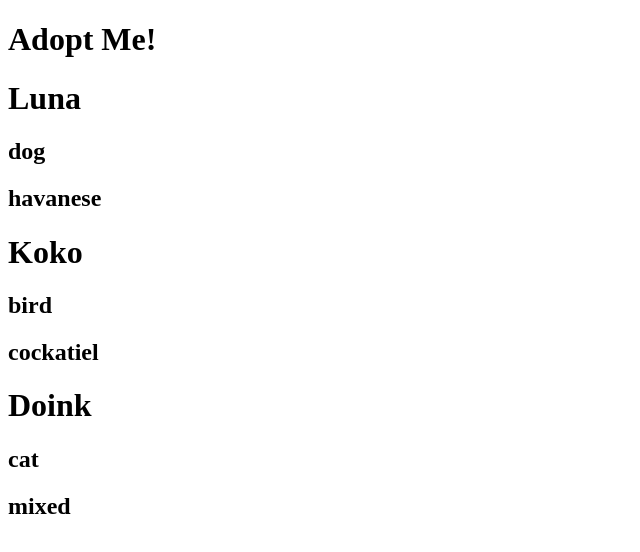
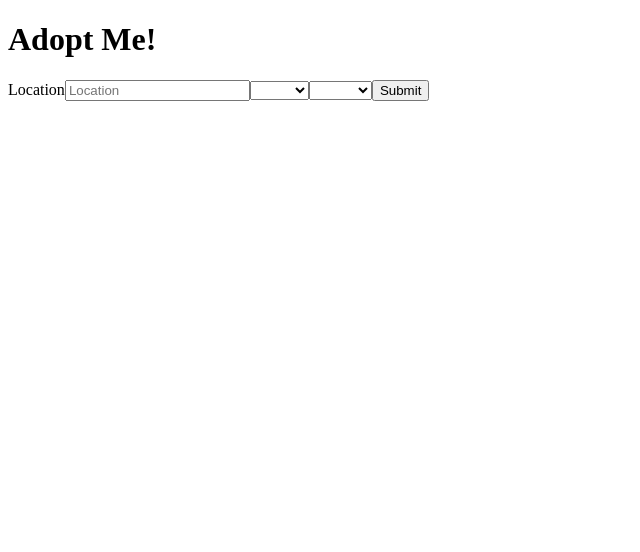
Before and after one commit to MahmoudDawood/adopt-me, a React app: page / in a window 1280 px wide. Shown: the top 552 px of the page, without its empty margins (0-640 px from the left). Built offline with nearby package versions, Linux system fonts and the light colour scheme; the HTML template or start-up script is replaced by a standard one.

Commit message:
Add search state hooks

```diff
--- a/package.json
+++ b/package.json
@@ -21,6 +21,7 @@
     "eslint-plugin-import": "^2.26.0",
     "eslint-plugin-jsx-a11y": "^6.6.1",
     "eslint-plugin-react": "^7.31.8",
+    "eslint-plugin-react-hooks": "^4.6.0",
     "prettier": "^2.7.1",
     "vite": "^3.1.4"
   },
--- a/src/App.jsx
+++ b/src/App.jsx
@@ -1,13 +1,10 @@
 import { createRoot } from "react-dom";
-import Pet from "./Pet";
-
+import SearchParams from "./SearchParams";
 const App = () => {
   return (
     <div>
       <h1>Adopt Me!</h1>
-      <Pet name="Luna" animal="dog" breed="havanese" />
-      <Pet name="Koko" animal="bird" breed="cockatiel" />
-      <Pet name="Doink" animal="cat" breed="mixed" />
+      <SearchParams />
     </div>
   );
 };
--- /dev/null
+++ b/src/SearchParams.jsx
@@ -0,0 +1,58 @@
+import { useState } from "react";
+
+const ANIMALS = ["bird", "dog", "cat", "horse", "sheep", "cow", "reptile"];
+
+const SearchParams = () => {
+  const [location, setLocation] = useState("");
+  const [animal, setAnimal] = useState("");
+  const [breed, setBreed] = useState();
+  const breeds = ["poodle"];
+
+  return (
+    <div className="search-params">
+      <form>
+        <label htmlFor="location">
+          Location
+          <input
+            id="location"
+            onChange={(e) => setLocation(e.target.value)}
+            value={location}
+            placeholder="Location"
+          ></input>
+        </label>
+
+        <label htmlFor="animal">
+          <select
+            id="animal"
+            onChange={(e) => {
+              setAnimal(e.target.value);
+              setBreed("");
+            }}
+            value={animal}
+          >
+            <option />
+            {ANIMALS.map((animal) => (
+              <option key={animal}>{animal}</option>
+            ))}
+          </select>
+        </label>
+
+        <label htmlFor="breed">
+          <select
+            id="breed"
+            onChange={(e) => setBreed(e.target.value)}
+            value={breed}
+          >
+            <option />
+            {breeds.map((breed) => (
+              <option key={breed}>{breed}</option>
+            ))}
+          </select>
+        </label>
+        <button>Submit</button>
+      </form>
+    </div>
+  );
+};
+
+export default SearchParams;
```
Also changed, not shown: .eslintrc.json, src/SerchParams.jsx (deleted), 1 other file (tests, documents, lock files or other folders).
